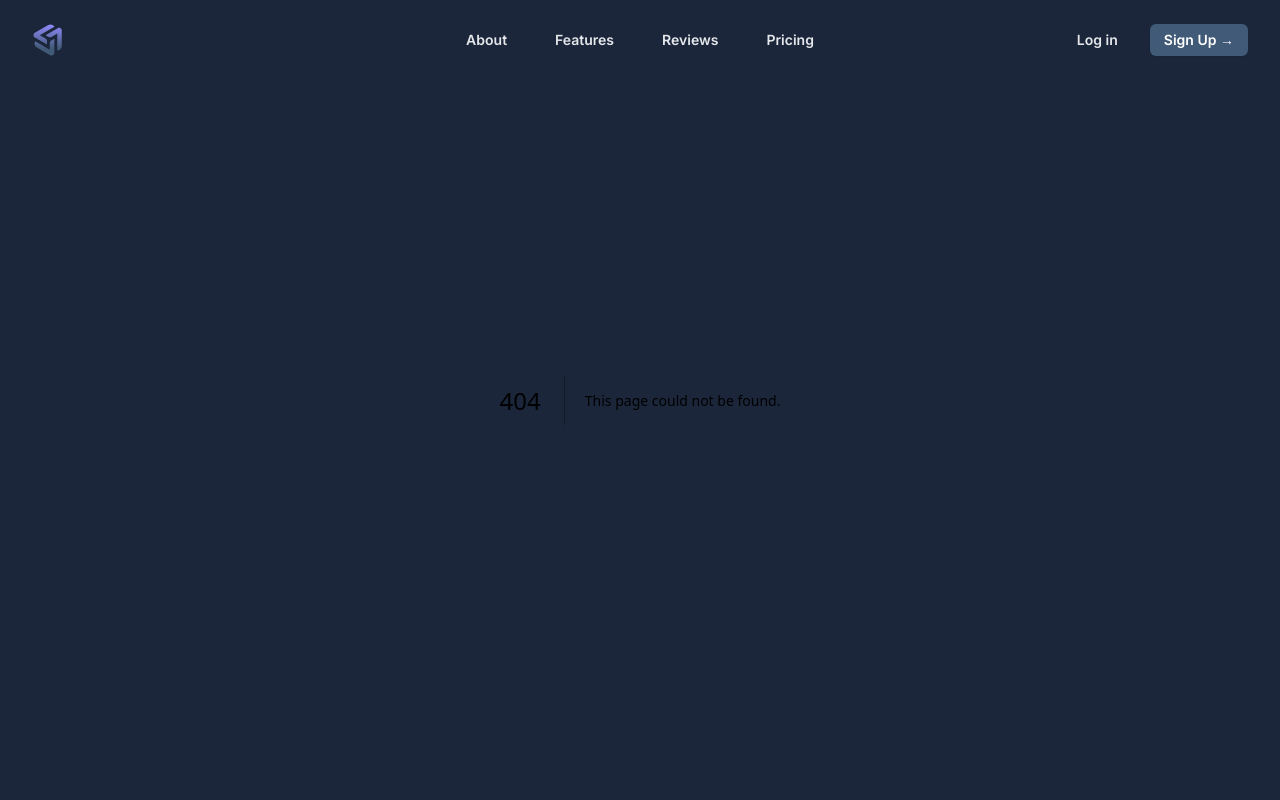
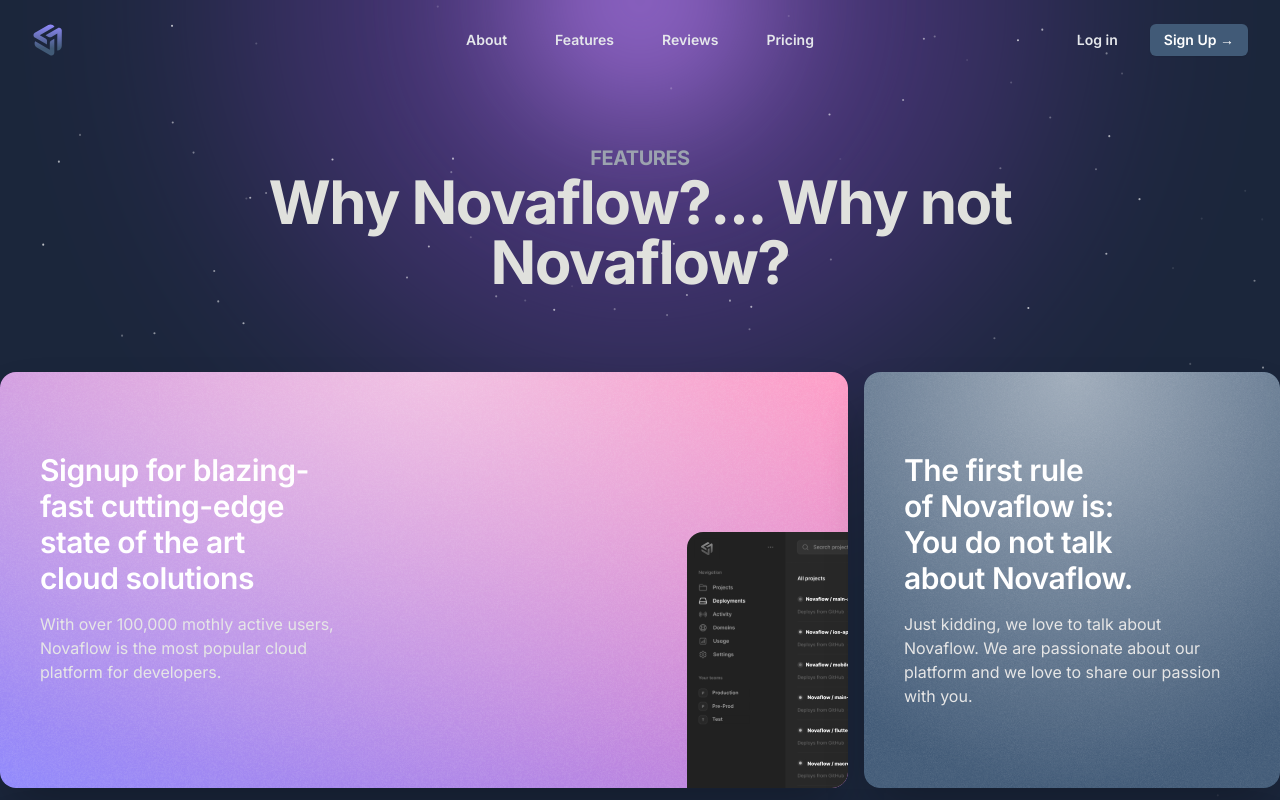
Before and after one commit to Erzyelc/NovaFlow, a Next.js app: page /features in a window 1280 px wide. Before the commit this address had no page. Shown: the top 800 px of the page. Built offline with nearby package versions, Linux system fonts and the light colour scheme.

Commit message:
added new pages

```diff
--- /dev/null
+++ b/app/features/page.tsx
@@ -0,0 +1,36 @@
+import CTA from "@/components/cta";
+import { FAQ } from "@/components/faq";
+import { Pricing } from "@/components/pricing";
+import { Reviews } from "@/components/reviews";
+import Wobble from "@/components/wobble";
+import Particles from "@/components/magicui/particles";
+import React from "react";
+
+const page = () => {
+  return (
+    <div className="mt-36">
+      <div
+        className="absolute flex items-center justify-center top-0 -translate-y-1/2 left-1/2 -translate-x-1/2 pointer-events-none -z-10 w-[800px] aspect-square"
+        aria-hidden="true"
+      >
+        <div className="absolute inset-0 translate-z-0 bg-purple-500 rounded-full blur-[120px] opacity-30"></div>
+        <div className="absolute w-64 h-64 translate-z-0 bg-purple-400 rounded-full blur-[80px] opacity-70"></div>
+      </div>
+      <Wobble />
+      <Reviews />
+      <Pricing />
+      <FAQ />
+      <CTA />
+      <Particles
+        className="absolute inset-0 -z-10"
+        quantity={300}
+        ease={70}
+        size={0.05}
+        staticity={40}
+        color={"#ffffff"}
+      />
+    </div>
+  );
+};
+
+export default page;
--- /dev/null
+++ b/app/pricing/page.tsx
@@ -0,0 +1,32 @@
+import CTA from "@/components/cta";
+import { FAQ } from "@/components/faq";
+import { Pricing } from "@/components/pricing";
+import Particles from "@/components/magicui/particles";
+import React from "react";
+
+const page = () => {
+  return (
+    <div className="mt-36">
+      <div
+        className="absolute flex items-center justify-center top-0 -translate-y-1/2 left-1/2 -translate-x-1/2 pointer-events-none -z-10 w-[800px] aspect-square"
+        aria-hidden="true"
+      >
+        <div className="absolute inset-0 translate-z-0 bg-purple-500 rounded-full blur-[120px] opacity-30"></div>
+        <div className="absolute w-64 h-64 translate-z-0 bg-purple-400 rounded-full blur-[80px] opacity-70"></div>
+      </div>
+      <Pricing />
+      <FAQ />
+      <CTA />
+      <Particles
+        className="absolute inset-0 -z-10"
+        quantity={300}
+        ease={70}
+        size={0.05}
+        staticity={40}
+        color={"#ffffff"}
+      />
+    </div>
+  );
+};
+
+export default page;
--- /dev/null
+++ b/app/reviews/page.tsx
@@ -0,0 +1,32 @@
+import CTA from "@/components/cta";
+import { Pricing } from "@/components/pricing";
+import { Reviews } from "@/components/reviews";
+import Particles from "@/components/magicui/particles";
+import React from "react";
+
+const page = () => {
+  return (
+    <div className="">
+      <div
+        className="absolute flex items-center justify-center top-0 -translate-y-1/2 left-1/2 -translate-x-1/2 pointer-events-none -z-10 w-[800px] aspect-square"
+        aria-hidden="true"
+      >
+        <div className="absolute inset-0 translate-z-0 bg-purple-500 rounded-full blur-[120px] opacity-30"></div>
+        <div className="absolute w-64 h-64 translate-z-0 bg-purple-400 rounded-full blur-[80px] opacity-70"></div>
+      </div>
+      <Reviews />
+      <Pricing />
+      <CTA />
+      <Particles
+        className="absolute inset-0 -z-10"
+        quantity={300}
+        ease={70}
+        size={0.05}
+        staticity={40}
+        color={"#ffffff"}
+      />
+    </div>
+  );
+};
+
+export default page;
--- a/components/cta-02.tsx
+++ b/components/cta-02.tsx
@@ -62,7 +62,7 @@ export default function Cta02() {
             <div>
               <a
                 className="rounded-md bg-[#415a77] px-3.5 py-2.5 text-sm font-semibold text-white shadow-sm hover:bg-[#415a77]/80 focus-visible:outline focus-visible:outline-2 focus-visible:outline-offset-2 "
-                href="#0"
+                href="/signup"
               >
                 Start Building <span aria-hidden="true">→</span>
               </a>
--- a/components/hero-about.tsx
+++ b/components/hero-about.tsx
@@ -41,7 +41,7 @@ export default function HeroAbout() {
             </div>
 
             <h1 className="text-4xl font-bold tracking-tight text-[#e0e1dd] sm:text-6xl">
-              Turning security into innovation
+              Here&rsquo;s our story
             </h1>
             {/* Rings illustration */}
             <div className="inline-flex items-center justify-center relative">
--- a/components/hero.tsx
+++ b/components/hero.tsx
@@ -1,124 +1,13 @@
 "use client";
 
 import { useState } from "react";
-import { Dialog, DialogPanel } from "@headlessui/react";
-import { Bars3Icon, XMarkIcon } from "@heroicons/react/24/outline";
 import Image from "next/image";
-
-const navigation = [
-  { name: "Features", href: "#features" },
-  { name: "Reviews", href: "#reviews" },
-  { name: "Pricing", href: "#pricing" },
-];
 
 export default function Example() {
   const [mobileMenuOpen, setMobileMenuOpen] = useState(false);
 
   return (
     <div className="">
-      {/* <header className="absolute inset-x-0 top-0 z-50 mx-auto max-w-7xl">
-        <nav
-          aria-label="Global"
-          className="flex items-center justify-between p-6 lg:px-8"
-        >
-          <div className="flex lg:flex-1">
-            <a href="#" className="-m-1.5 p-1.5">
-              <span className="sr-only">Your Company</span>
-              <img
-                alt="novaflow"
-                src="../technology/logo.svg"
-                className="h-8 w-auto"
-              />
-            </a>
-          </div>
-          <div className="flex lg:hidden">
-            <button
-              type="button"
-              onClick={() => setMobileMenuOpen(true)}
-              className="-m-2.5 inline-flex items-center justify-center rounded-md p-2.5 text-gray-400"
-            >
-              <span className="sr-only">Open main menu</span>
-              <Bars3Icon aria-hidden="true" className="h-6 w-6" />
-            </button>
-          </div>
-          <div className="hidden lg:flex lg:gap-x-12">
-            {navigation.map((item) => (
-              <a
-                key={item.name}
-                href={item.href}
-                className="text-sm font-semibold leading-6 text-gray-200 hover:text-gray-400/80"
-              >
-                {item.name}
-              </a>
-            ))}
-          </div>
-          <div className="hidden lg:flex lg:flex-1 lg:justify-end items-center gap-8">
-            <a
-              href="/login"
-              className="text-sm font-semibold leading-6 text-gray-200 hover:text-gray-400/80"
-            >
-              Log in
-            </a>
-            <a
-              href="/signup"
-              className="text-sm rounded-md bg-[#415a77] px-3.5 py-1.5  font-semibold text-white shadow-sm hover:bg-[#415a77]/80 focus-visible:outline focus-visible:outline-2 focus-visible:outline-offset-2"
-            >
-              Sign Up <span aria-hidden="true">&rarr;</span>
-            </a>
-          </div>
-        </nav>
-        <Dialog
-          open={mobileMenuOpen}
-          onClose={setMobileMenuOpen}
-          className="lg:hidden"
-        >
-          <div className="fixed inset-0 z-50" />
-          <DialogPanel className="fixed inset-y-0 right-0 z-50 w-full overflow-y-auto bg-gray-900 px-6 py-6 sm:max-w-sm sm:ring-1 sm:ring-white/10">
-            <div className="flex items-center justify-between">
-              <a href="#" className="-m-1.5 p-1.5">
-                <span className="sr-only">Your Company</span>
-                <img
-                  alt="novaflow"
-                  src="../technology/logo.svg"
-                  className="h-8 w-auto"
-                />
-              </a>
-              <button
-                type="button"
-                onClick={() => setMobileMenuOpen(false)}
-                className="-m-2.5 rounded-md p-2.5 text-gray-400"
-              >
-                <span className="sr-only">Close menu</span>
-                <XMarkIcon aria-hidden="true" className="h-6 w-6" />
-              </button>
-            </div>
-            <div className="mt-6 flow-root">
-              <div className="-my-6 divide-y divide-gray-500/25">
-                <div className="space-y-2 py-6">
-                  {navigation.map((item) => (
-                    <a
-                      key={item.name}
-                      href={item.href}
-                      className="-mx-3 block rounded-lg px-3 py-2 text-base font-semibold leading-7 text-white hover:bg-gray-800"
-                    >
-                      {item.name}
-                    </a>
-                  ))}
-                </div>
-                <div className="py-6">
-                  <a
-                    href="/login"
-                    className="-mx-3 block rounded-lg px-3 py-2.5 text-base font-semibold leading-7 text-white hover:bg-gray-800"
-                  >
-                    Log in
-                  </a>
-                </div>
-              </div>
-            </div>
-          </DialogPanel>
-        </Dialog>
-      </header> */}
-
       <div className="relative isolate pt-14">
         <div
           aria-hidden="true"
--- a/components/navbar.tsx
+++ b/components/navbar.tsx
@@ -7,9 +7,9 @@ import React, { useState } from "react";
 
 const navigation = [
   { name: "About", href: "/about" },
-  { name: "Features", href: "#features" },
-  { name: "Reviews", href: "#reviews" },
-  { name: "Pricing", href: "#pricing" },
+  { name: "Features", href: "/features" },
+  { name: "Reviews", href: "/reviews" },
+  { name: "Pricing", href: "/pricing" },
 ];
 
 const Navbar = () => {
```
